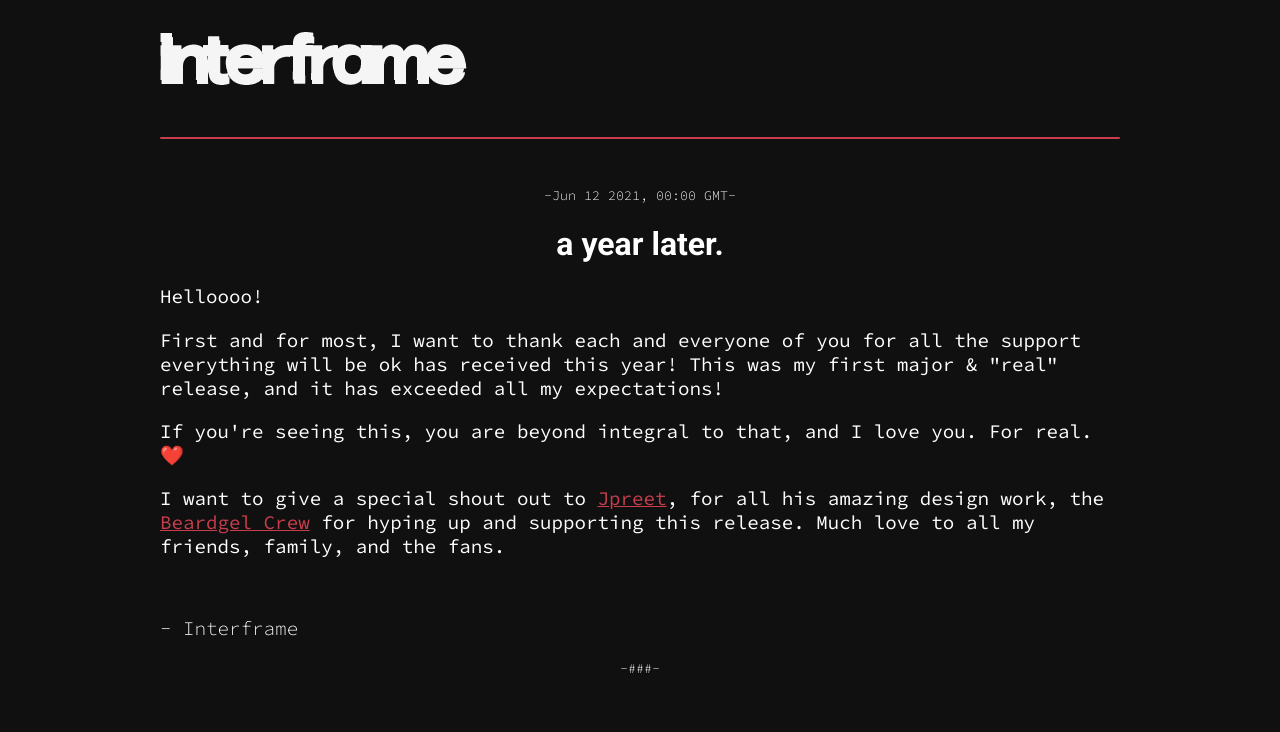
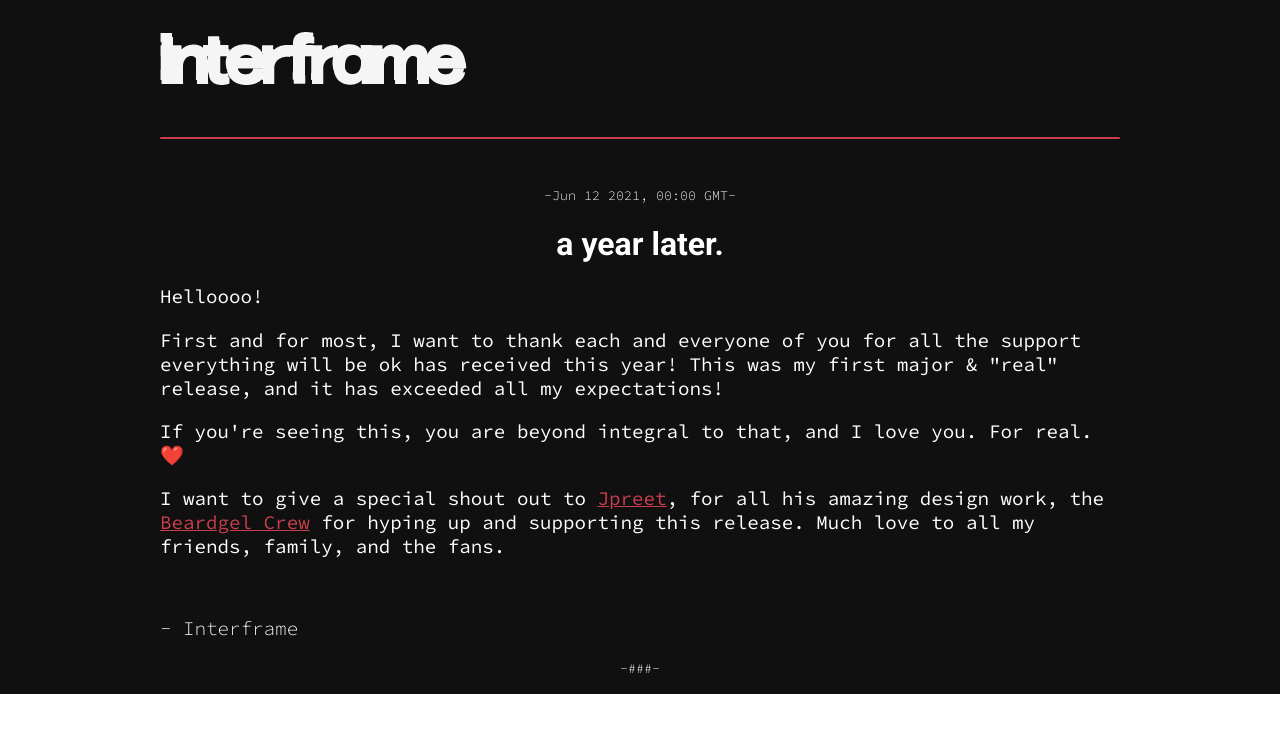
Before and after one commit to surajgoraya/interfra.me, a React (Create React App) app: page / in a window 1280 px wide. Shown: the top 732 px of the page. Built offline with nearby package versions, Linux system fonts and the light colour scheme.

Commit message:
fix: :lipstick: some ui fixes on main page

```diff
--- a/package.json
+++ b/package.json
@@ -1,6 +1,7 @@
 {
   "name": "interfra.me",
   "version": "0.1.0",
+  "homepage": "interfra.me/",
   "private": true,
   "dependencies": {
     "@testing-library/jest-dom": "^5.11.4",
@@ -34,5 +35,6 @@
       "last 1 firefox version",
       "last 1 safari version"
     ]
-  }
+  },
+  "devDependencies": {}
 }
--- a/src/App.css
+++ b/src/App.css
@@ -1,6 +1,5 @@
 .App {
   margin: auto;
-  height: 100%;
   width: 100%;
   background-color: var(--background);
 }
```
